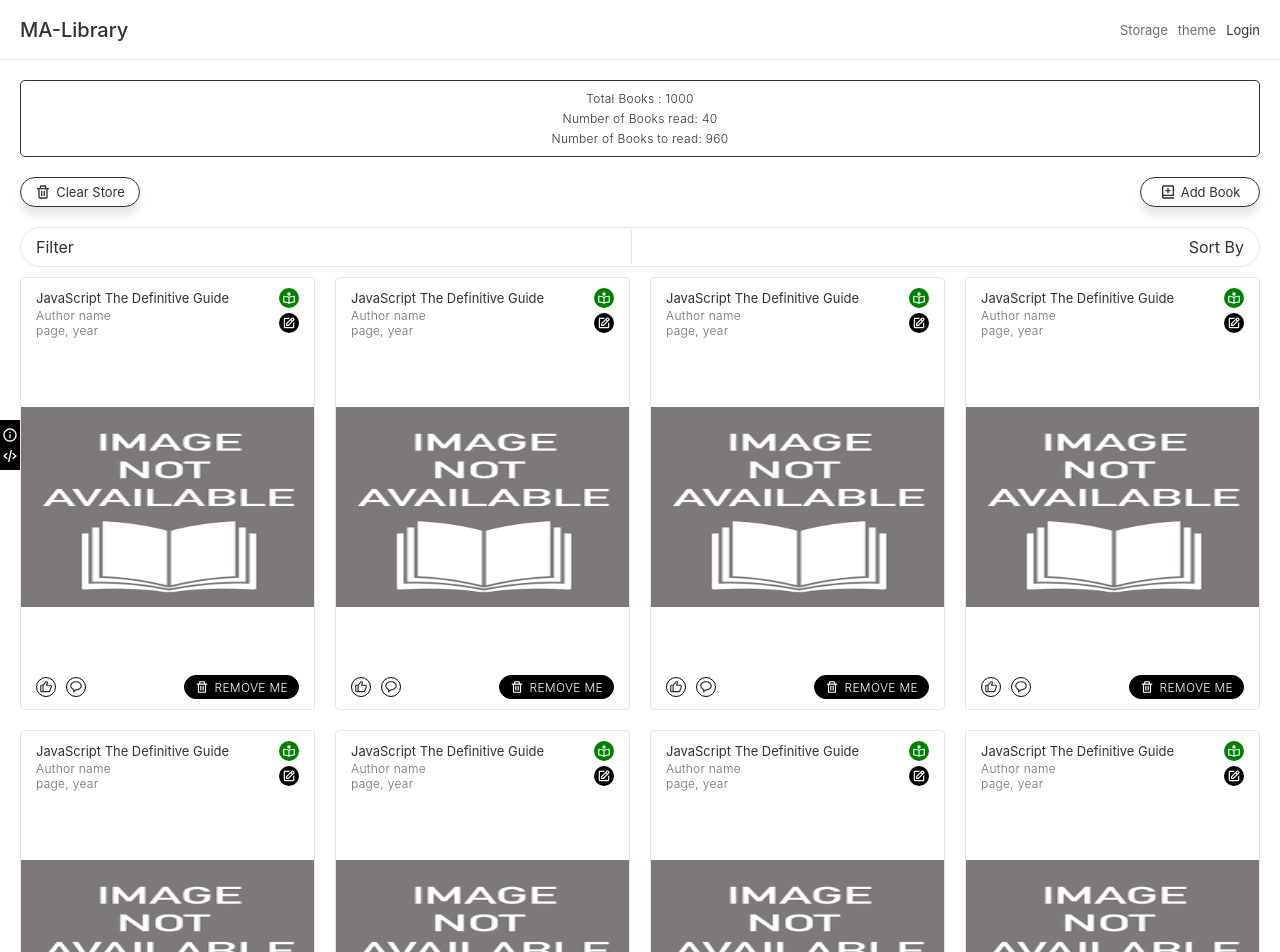
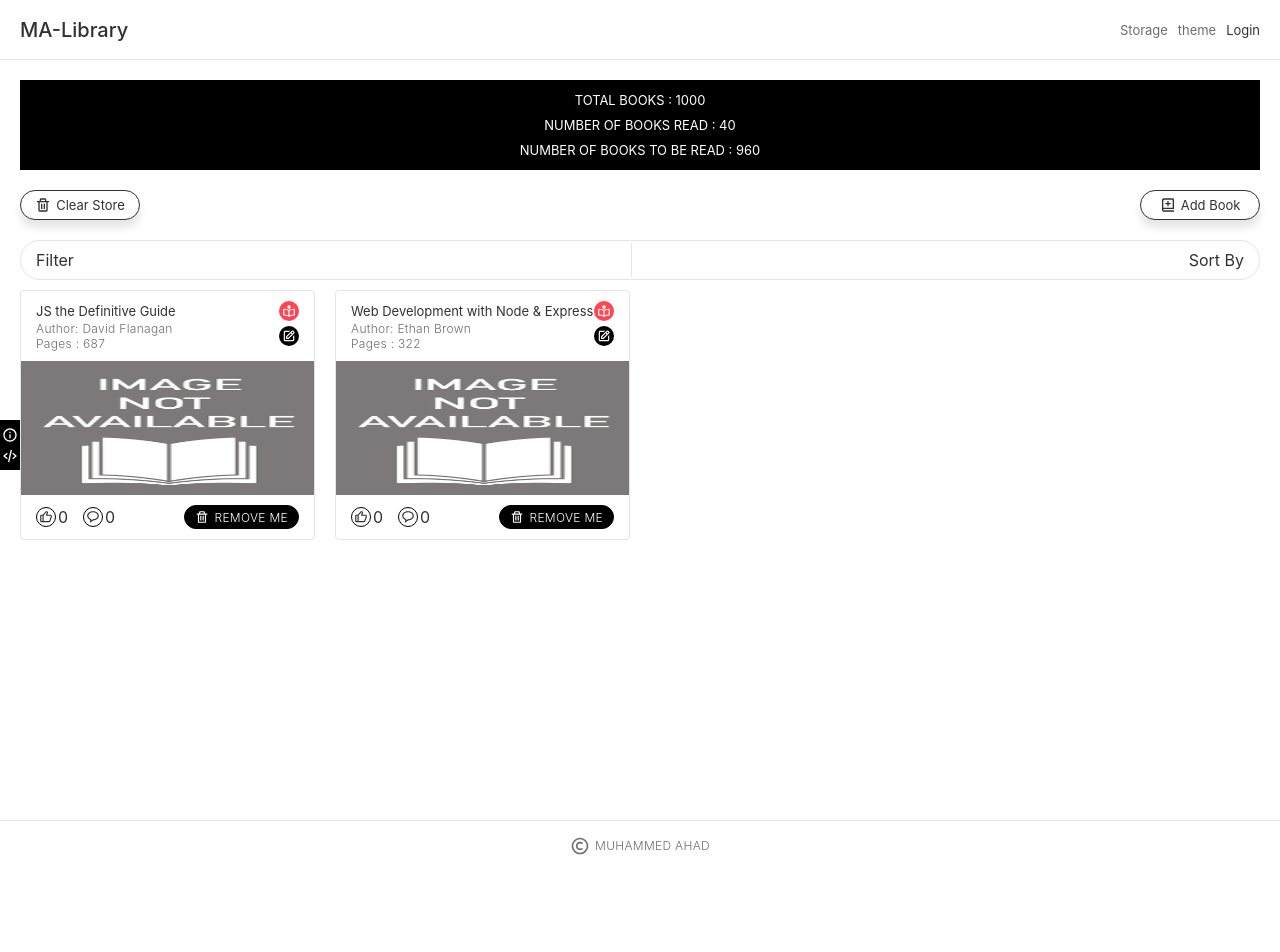
Before and after one commit to maaahad/ma-library, a Next.js app: page / in a window 1280 px wide. Shown: the top 952 px of the page. After the commit the page ends 870 px from the top, so only its background shows below. Built offline with nearby package versions, Linux system fonts and the light colour scheme.

Commit message:
Context added ..... TODO: use localStorage, change checked by book readStatus and implement add book button

```diff
--- a/components/bookCard.js
+++ b/components/bookCard.js
@@ -1,5 +1,5 @@
 // react
-
+import React, { useReducer } from "react";
 // next
 import Image from "next/image";
 // react icons
@@ -14,20 +14,35 @@ import {
 // sass styles
 import Styles from "../styles/bookCard.module.sass";
 
-function CardHeader() {
+function CardHeader({ book }) {
+  // testing reading states
+  // replace this state by readStatus from book prop
+  const [checked, toggleChecked] = useReducer((checked) => !checked, false);
   return (
     <div className={Styles.cardHeader}>
       <div className={Styles.cardMeta}>
-        <h4>JavaScript The Definitive Guide </h4>
-        <h6>Author name</h6>
-        <h6>page, year</h6>
+        <h4>{book.title} </h4>
+        <h6>Author: {book.author}</h6>
+        <h6>Pages : {book.pages}</h6>
       </div>
       <div className={Styles.cardEdit}>
         {/* the following mught be handled with checkbox,  */}
         {/* So that we can target checked state to style in CSS */}
         <div className={Styles.status}>
           {/* read book : green color, unread-book: red color */}
-          <BiBookReader />
+          <input
+            type="checkbox"
+            checked={checked}
+            onChange={() => toggleChecked()}
+            id="readstatus"
+          />
+          <label
+            htmlFor="readstatus"
+            className={Styles.toggleWrapper}
+            title={checked ? "READ" : "NOT READ"}
+          >
+            <BiBookReader />
+          </label>
         </div>
         <div className={Styles.edit}>
           <BiEdit />
@@ -37,15 +52,21 @@ function CardHeader() {
   );
 }
 
-function CardActions() {
+function CardActions({ book }) {
   return (
     <div className={Styles.cardActions}>
-      <div className={Styles.likeComment}>
-        <div>
-          <BiLike />
+      <div className={Styles.likesComments}>
+        <div className={Styles.likes}>
+          <div>
+            <BiLike />
+          </div>
+          <span>{book.likes}</span>
         </div>
-        <div>
-          <BiMessageRounded />
+        <div className={Styles.comments}>
+          <div>
+            <BiMessageRounded />
+          </div>
+          <span>{book.comments.length}</span>
         </div>
       </div>
       <div className={Styles.removeMe}>
@@ -56,14 +77,14 @@ function CardActions() {
   );
 }
 
-export default function BookCard() {
+export default function BookCard({ book }) {
   return (
     <div className={Styles.bookContainer}>
-      <CardHeader />
+      <CardHeader book={book} />
       <div className={Styles.cardMedia}>
         <Image src="/nocoverb.png" layout="fill" objectFit="fill" />
       </div>
-      <CardActions />
+      <CardActions book={book} />
     </div>
   );
 }
--- a/components/books.js
+++ b/components/books.js
@@ -4,21 +4,22 @@
 import FilterNSort from "./filterNsort";
 import BookCard from "./bookCard";
 
+// in-house library
+import { useLibrary } from "./libraryProvider";
+
 // sass styles
 import Styles from "../styles/books.module.sass";
 
-// temp array to test book  list
-const createArray = (length) => [...new Array(length)];
-
 export default function Books() {
+  const { library } = useLibrary();
   return (
     <div className={Styles.container}>
       <div className={Styles.filterNsort}>
         <FilterNSort />
       </div>
       <div className={Styles.books}>
-        {createArray(10).map((book, index) => (
-          <BookCard key={index} />
+        {library.map((book, index) => (
+          <BookCard key={index} book={book} />
         ))}
       </div>
     </div>
--- a/components/layout.js
+++ b/components/layout.js
@@ -1,8 +1,12 @@
 // react
 // next
 
+// react icons
+import { BiCopyright } from "react-icons/bi";
+
 // components
 import Nav from "./nav";
+import LibraryProvider from "./libraryProvider";
 
 // sass
 import Styles from "../styles/layout.module.sass";
@@ -13,9 +17,17 @@ export default function Layout({ children }) {
       <header>
         <Nav />
       </header>
-      <main>{children}</main>
+      <LibraryProvider>
+        <main>{children}</main>
+      </LibraryProvider>
       <footer>
-        <div>Developed by Muhammed Ahad</div>
+        <div>
+          <div>
+            <BiCopyright />
+          </div>
+          {/* make this a link */}
+          <span>Muhammed Ahad</span>
+        </div>
       </footer>
     </div>
   );
--- /dev/null
+++ b/components/libraryProvider.js
@@ -0,0 +1,53 @@
+// react
+import React, { useState, createContext, useContext } from "react";
+
+// unique id generator
+import { v4 } from "uuid";
+
+const LibraryContext = createContext();
+const useLibrary = () => useContext(LibraryContext);
+
+// create a prototype object with necessary method
+// we are dealing with class this way to follow the
+// requirement of this project by The Odin Project
+
+function Book(
+  title = "Not Specified",
+  author = "Not Known",
+  pages = "Not Specified",
+  readStatus = false
+) {
+  // deal with cover image later
+  this.title = title;
+  this.author = author;
+  this.pages = pages;
+  this.likes = 0;
+  this.comments = [];
+  this.id = v4();
+  this.readStatus = readStatus;
+}
+
+export default function LibraryProvider({ children }) {
+  const [library, setLibrary] = useState([
+    new Book("JS the Definitive Guide", "David Flanagan", 687),
+    new Book("Web Development with Node & Express", "Ethan Brown", 322),
+  ]);
+
+  const addBookToLibrary = ({ title, author, pages }) => {
+    const newBook = new Book(title, author, pages);
+    // need to optimize this
+    const newLibrary = [...library, newBook];
+    setLibrary(newLibrary);
+  };
+
+  //  useEffect to retrive books from localStorage, otherwise
+  // first implement add book to library
+
+  return (
+    <LibraryContext.Provider value={{ library, addBookToLibrary }}>
+      {children}
+    </LibraryContext.Provider>
+  );
+}
+
+export { useLibrary };
--- a/components/mainTop.js
+++ b/components/mainTop.js
@@ -15,8 +15,8 @@ export default function MainTop() {
     <div className={Styles.container}>
       <div className={Styles.summary}>
         <p>Total Books : 1000</p>
-        <p>Number of Books read: 40</p>
-        <p>Number of Books to read: 960</p>
+        <p>Number of Books read : 40</p>
+        <p>Number of Books to be read : 960</p>
       </div>
       <div className={Styles.interaction}>
         <div className={Styles.clearStore} title="Clear Store">
--- a/package.json
+++ b/package.json
@@ -14,7 +14,8 @@
     "react": "17.0.2",
     "react-dom": "17.0.2",
     "react-icons": "^4.2.0",
-    "sass": "^1.38.2"
+    "sass": "^1.38.2",
+    "uuid": "^8.3.2"
   },
   "devDependencies": {
     "eslint": "7.32.0",
--- a/styles/_lightTheme.sass
+++ b/styles/_lightTheme.sass
@@ -19,6 +19,10 @@ $border_color_primary: #e4e4e4
 $zindex_nav: 100
 $zindex_fab: 101
 $zindex_source: 102
+
+// book status color
+$book_read: #48e98a
+$book_not_read: #fe4551
 
 // ------------------------ mixins ------------------------- //
 // mixins for text
--- a/styles/bookCard.module.sass
+++ b/styles/bookCard.module.sass
@@ -39,23 +39,41 @@
         & > * + *
             margin-block-start: 5px
 
-        & > *
+    .status
+        // @include lightTheme.flexCenter
+        & > input
+            display: none
+
+        .toggleWrapper
             @include lightTheme.flexCenter
             width: 20px
             height: 20px
             border-radius: 50%
             cursor: pointer
+            background-color: lightTheme.$book_not_read
 
         & svg
             width: 14px
             height: 14px
             color: white
 
-        .status
-            background-color: green
+    input:checked
+        // important to use adjacent sibling combinator
+        & + .toggleWrapper
+            background-color: lightTheme.$book_read
 
-        .edit
-            background-color: lightTheme.$bg_color_secondary
+    .edit
+        @include lightTheme.flexCenter
+        width: 20px
+        height: 20px
+        border-radius: 50%
+        cursor: pointer
+        background-color: lightTheme.$bg_color_secondary
+
+        & svg
+            width: 14px
+            height: 14px
+            color: white
 
 .cardActions
     padding: 10px 15px
@@ -64,13 +82,25 @@
     align-items: center
     justify-content: space-between
 
-    .likeComment
+    .likesComments
         display: flex
         flex-flow: row nowrap
         align-items: center
         justify-content: flex-start
 
-        & > *
+        & > * + *
+            margin-inline-start: 15px
+
+    .likes, .comments
+        display: flex
+        flex-flow: row nowrap
+        align-items: center
+        justify-content: space-between
+
+        & > * + *
+            margin-inline-start: 2px
+
+        & > div
             @include lightTheme.flexCenter
             height: 20px
             width: 20px
@@ -85,12 +115,12 @@
                 & > svg
                     color: white
 
-        & > * + *
-            margin-inline-start: 10px
-
         & svg
             height: 14px
             width: 14px
+            color: lightTheme.$primary_color
+
+        & > span
             color: lightTheme.$primary_color
 
     .removeMe
--- a/styles/books.module.sass
+++ b/styles/books.module.sass
@@ -15,5 +15,6 @@
         // grid-auto-rows generating some unnecessary space at the bottom of main
         // need to understand why
         // grid-auto-rows: minmax(250px, 320px)
+        grid-auto-rows: 250px
         grid-gap: 20px
         gap: 20px
--- a/styles/globals.css
+++ b/styles/globals.css
@@ -1,5 +1,6 @@
 html,
 body {
+  height: 100vh;
   padding: 0;
   margin: 0;
   font-family: -apple-system, BlinkMacSystemFont, Segoe UI, Roboto, Oxygen,
--- a/styles/layout.module.sass
+++ b/styles/layout.module.sass
@@ -18,14 +18,36 @@
         background-color: lightTheme.$bg_color_primary
         border-block-end: 1px solid lightTheme.$border_color_primary
     main
-        // position: relative
         flex: 1
         margin-block-start: 80px
         padding: 0 20px 10px 20px
         background-color: lightTheme.$bg_color_primary
 
     footer
-        @include lightTheme.subNormalText($textColor: lightTheme.$secondary_color)
-        height: 30px
-        padding: 5px 20px
+        @include lightTheme.normalText($textColor: lightTheme.$secondary_color)
+        height: 50px
+        padding: 10px 20px
         background-color: lightTheme.$bg_color_primary
+        border-block-start: 1px solid lightTheme.$border_color_primary
+        display: flex
+        flex-flow: row nowrap
+        align-items: center
+        justify-content: center
+
+        & svg
+            width: 20px
+            height: 20px
+
+        & > div
+            display: flex
+            flex-flow: row nowrap
+            align-items: center
+            justify-content: center
+
+            & > * + *
+                margin-inline-start: 5px
+        & > div > div
+            @include lightTheme.flexCenter
+
+        & > div > span
+            text-transform: uppercase
--- a/styles/mainTop.module.sass
+++ b/styles/mainTop.module.sass
@@ -50,14 +50,20 @@
                 color: #fff
 
     .summary
-        background-color: lightTheme.$bg_color_primary
-        border: 1px solid lightTheme.$primary_color
-        border-radius: 5px
+        background-color: lightTheme.$bg_color_secondary
+        // border: 1px solid lightTheme.$primary_color
+        color: white
+        // border-radius: 5px
         padding: 10px
+        display: flex
+        flex-flow: column nowrap
+        align-items: center
+        justify-content: center
         & > p
             margin: 0
             padding: 0
-            @include lightTheme.normalText($textColor: lightTheme.$primary_color)
-            text-align: center
+            @include lightTheme.subtitleText($textColor: white)
+            text-align: left
+            text-transform: uppercase
         & > p + p
             margin-block-start: 5px
```
Also changed, not shown: 1 other file (tests, documents, lock files or other folders).
